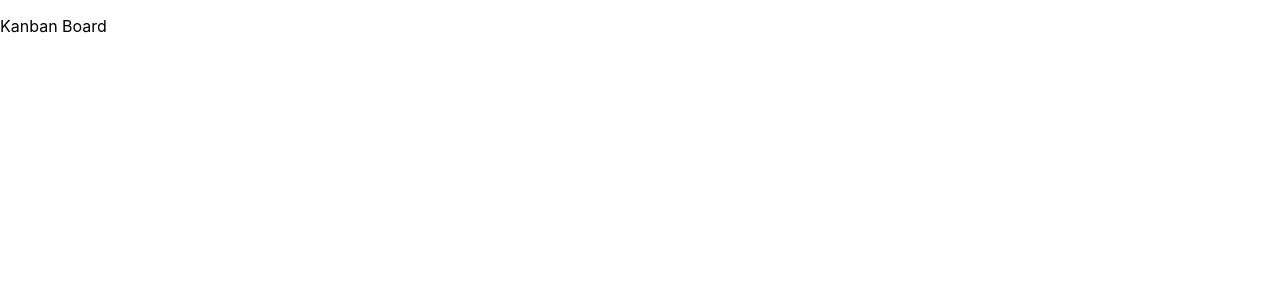
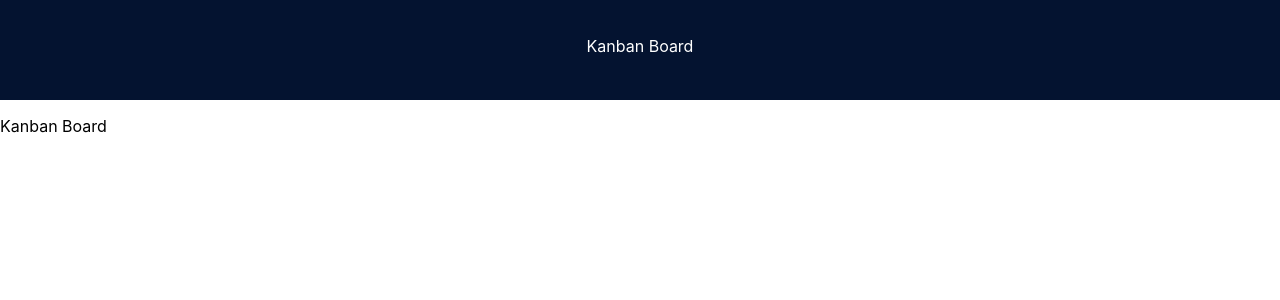
Before and after one commit to ml250271/kanban-board, a React (Create React App) app: page / in a window 1280 px wide. Shown: the top 300 px of the page. Built offline with nearby package versions, Linux system fonts and the light colour scheme.

Commit message:
add header

```diff
--- a/package.json
+++ b/package.json
@@ -41,5 +41,8 @@
       "last 1 firefox version",
       "last 1 safari version"
     ]
+  },
+  "devDependencies": {
+    "@types/styled-components": "^5.1.15"
   }
 }
--- a/src/App.tsx
+++ b/src/App.tsx
@@ -1,8 +1,11 @@
+import Header from "./components/Header";
+
 function App() {
   return (
-    <div>
+    <>
+      <Header />
       <p>Kanban Board</p>
-    </div>
+    </>
   );
 }
 
--- /dev/null
+++ b/src/components/Header.tsx
@@ -0,0 +1,23 @@
+import styled from 'styled-components'
+
+const Wrapper = styled.div`
+  background-color: #041330;
+  bottom: 0;
+  color: #ffffff;
+  height: 80px;
+  left: 0;
+  padding-top: 20px;
+  text-align: center;
+  top: 0;
+  width: 100%;
+`
+const Header = () => {
+  return (
+    <Wrapper>
+      <p>
+        Kanban Board
+      </p>
+    </Wrapper>
+  )
+}
+export default Header
```
Also changed, not shown: 1 other file (tests, documents, lock files or other folders).
